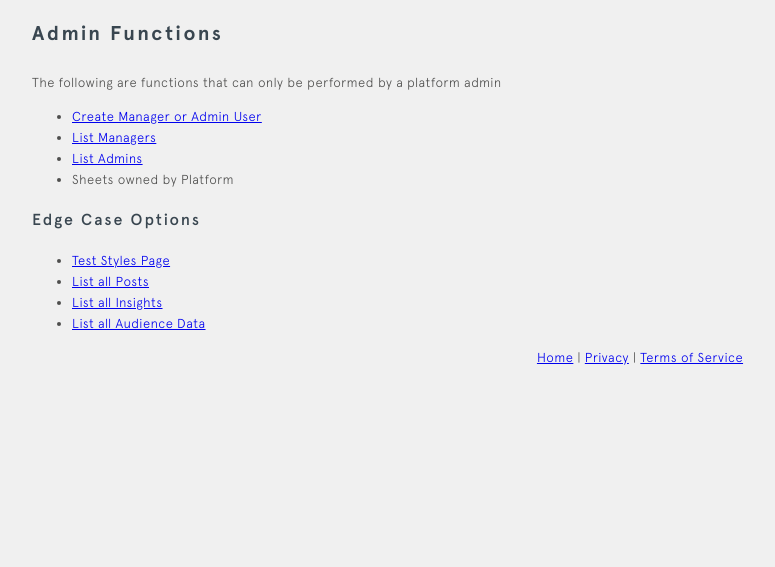
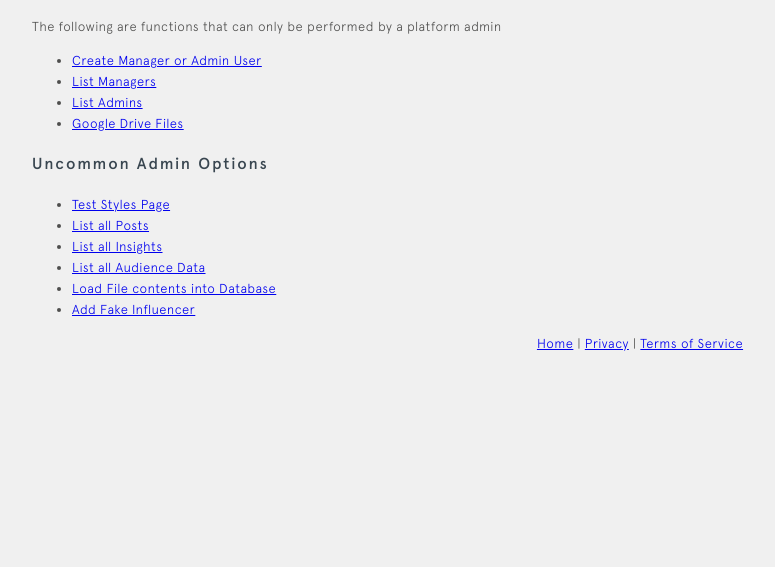
Before and after one commit to masterminds-kenya/social_network, a Flask app: page /dev_admin in a window 1280 px wide. Shown: the part 246-813 px from the top of the page, without its empty margins (0-775 px from the left). Run offline with Flask 2, Linux system fonts and the light colour scheme; a user stored in the database is signed in; tables that the repository leaves empty hold one stand-in row (values such as "Sample post"); some libraries are stand-ins or nearby versions.

Commit message:
View to list all Google Drive files owned by the platform, with each having a link to edit permissions. Only admin users have access

```diff
--- a/application/routes.py
+++ b/application/routes.py
@@ -21,7 +21,7 @@ def mod_lookup(mod):
     lookup.update({role: User for role in User.roles})
     Model = lookup.get(mod, None)
     if not Model:
-        raise ValueError('That is not a valid route.')
+        raise ValueError('That is not a valid url path.')
     return Model
 
 
@@ -118,8 +118,10 @@ def admin():
     """ Platform Admin view to view links and actions unique to admin """
     dev_email = ['hepcatchris@gmail.com', 'christopherlchapman42@gmail.com']
     dev = current_user.email in dev_email
-    data = None if app.config.get('LOCAL_ENV') else all_files()
-    return render_template('admin.html', dev=dev, data=data)
+    # files = None if app.config.get('LOCAL_ENV') else all_files()
+    files = None
+    data = None
+    return render_template('admin.html', dev=dev, data=data, files=files)
 
 
 @app.route('/data/load/')
@@ -181,7 +183,7 @@ def update_data(mod, id, sheet_id):
 
 @app.route('/data/permissions/<string:mod>/<int:id>/<string:sheet_id>', methods=['GET', 'POST'])
 def data_permissions(mod, id, sheet_id, perm_id=None):
-    """ Used for managing permissions to view worksheets """
+    """ Used for managing permissions for who has access to a worksheet """
     app.logger.info(f'===== {mod} data permissions for sheet {sheet_id} ====')
     template = 'form_permission.html'
     sheet = perm_list(sheet_id)
@@ -486,20 +488,31 @@ def delete(mod, id):
 @app.route('/<string:mod>/list')
 @login_required
 def all(mod):
-    """ List view for all data of Model indicated by mod """
-    if current_user.role not in ['admin', 'manager'] and mod in User.roles:
-        if current_user.role == mod:
-            return redirect(url_for('view', mod=mod, id=current_user.id))
-        elif mod in ['influencer', 'brand']:
-            flash(f"Did you click the wrong link? You are not a {mod} user.")
-            flash(f"Or did you want to join the platform as a {mod}, using a different Instagram account?")
-            return redirect(url_for('signup'))
-        else:
-            flash('It seems that is not a correct route. You are redirected to the home page.')
-            return redirect(url_for('home'))
+    """ List view for all data of Model, or Google Drive Files, as indicated by mod.
+        Only admin & manager users are allowed to see the campaign list view.
+        The list view for influencer and brand will redirect those user types to their profile.
+        Otherwise, only admin & manager users can see these list views for brands or influencers.
+        All other list views can only be seen by admin users.
+    """
+    if current_user.role not in ['admin', 'manager']:
+        if mod in User.roles:
+            if current_user.role == mod:
+                return redirect(url_for('view', mod=mod, id=current_user.id))
+            elif mod in ['influencer', 'brand']:
+                flash(f"Did you click the wrong link? You are not a {mod} user.")
+                flash(f"Or did you want to join the platform as a {mod}, using a different Instagram account?")
+                return redirect(url_for('signup'))
+        flash('It seems that is not a correct route. You are redirected to the home page.')
+        return redirect(url_for('home'))
     # The following only runs if the user is an 'admin' or a 'manager' role.
-    Model = mod_lookup(mod)
-    models = db_all(Model=Model, role=mod) if Model == User else db_all(Model=Model)
+    if mod not in ['campaign', *User.roles] and current_user.role != 'admin':
+        flash('It seems that is not a correct route. You are redirected to the home page.')
+        return redirect(url_for('home'))
+    if mod == 'file':
+        models = all_files()
+    else:
+        Model = mod_lookup(mod)
+        models = db_all(Model=Model, role=mod) if Model == User else db_all(Model=Model)
     return render_template('list.html', mod=mod, data=models)
 
 
--- a/application/sheets.py
+++ b/application/sheets.py
@@ -1,8 +1,10 @@
 from flask import flash, current_app as app
+from flask_login import current_user
 from os import path
 from googleapiclient.discovery import build
 from google.oauth2 import service_account
 from datetime import datetime as dt
+import re
 from pprint import pprint
 
 SHARED_SHEET_ID = '1LyUFeo5in3F-IbR1eMnkp-XeQXD_zvfYraxCJBUkZPs'
@@ -95,9 +97,15 @@ def all_files(*args, service=None):
     if not service:
         creds = get_creds(service_config['sheets'])
         service = build('drive', 'v3', credentials=creds, cache_discovery=False)
-    files_list = service.files().list().execute().get('items', [])
-    pprint(files_list)
-    return files_list
+    files_list = service.files().list().execute().get('files', [])
+    data = []
+    for file in files_list:
+        id = file.get('id')
+        admin_id = current_user.id
+        link = f"https://docs.google.com/spreadsheets/d/{id}/edit#gid=0"
+        file_type = re.sub('^application/vnd.google-apps.', '', file.get('mimeType'))
+        data.append({'id': id, 'admin_id': admin_id, 'name': file.get('name'), 'link': link, 'type': file_type})
+    return data
 
 
 def perm_list(sheet_id, service=None):
--- a/application/templates/admin.html
+++ b/application/templates/admin.html
@@ -8,7 +8,6 @@
 <p>
   {{ data }}
 </p>
-<h2>Admin Functions</h2>
 <p>
   The following are functions that can only be performed by a platform admin
 </p>
@@ -16,16 +15,23 @@
   <li><a href="{{ url_for('signup') }}">Create Manager or Admin User</a> </li>
   <li><a href="{{ url_for('all', mod='manager') }}">List Managers</a></li>
   <li><a href="{{ url_for('all', mod='admin')}}">List Admins</a></li>
-  <li>Sheets owned by Platform</li>
+  <li><a href="{{ url_for('all', mod='file') }}">Google Drive Files</a></li>
 </ul>
-
-<h3>Edge Case Options</h3>
+{% if files %}
+<h2>Google Drive Files owned by the Platform</h2>
+<ul>
+  {% for file in files %}
+  <li><a href="{{ file['link'] }}">{{ file['name'] }}</a> {{ file['type'] }}</li>
+  {%endfor %}
+</ul>
+{% endif %}
+<h3>Uncommon Admin Options</h3>
 <ul>
   <li><a href="{{ url_for('render_static', page_name='test') }}">Test Styles Page</a></li>
   <li><a href="{{ url_for('all', mod='post') }}">List all Posts</a></li>
   <li><a href="{{ url_for('all', mod='insight') }}">List all Insights</a></li>
   <li><a href="{{ url_for('all', mod='audience') }}">List all Audience Data</a></li>
-  {% if data == 'dev' %}
+  {% if dev %}
   <li><a href="{{ url_for('load_user') }}">Load File contents into Database</a> </li>
   <li><a href="{{ url_for('add', mod='influencer') }}">Add Fake Influencer</a></li>
   {% endif %}
--- a/application/templates/data.html
+++ b/application/templates/data.html
@@ -12,8 +12,8 @@
 <ul>
   <li><a href="{{ url_for('data_permissions', mod=mod, id=id, sheet_id=sheet['id']) }}">View and Manage Access to the Worksheet</a></li>
   <li><a href="{{ sheet['link'] }}">View Google Worksheet</a> </li>
+  {% if mod == 'campaign' %}
   <li><a href="{{ url_for('update_data', mod=mod, id=id, sheet_id=sheet['id']) }}">Update Data in Report</a></li>
-  {% if mod == 'campaign' %}
   <li><a href="{{ url_for('campaign', id=id) }}">Return to Campaign Manage Page</a></li>
   <li><a href="{{ url_for('detail_campaign', id=id) }}">View Collected Posts for this Campaign</a></li>
   {% endif %}
```
Also changed, not shown: application/templates/list.html (+13 -3 lines), checklist.md (+1 -0 lines).
